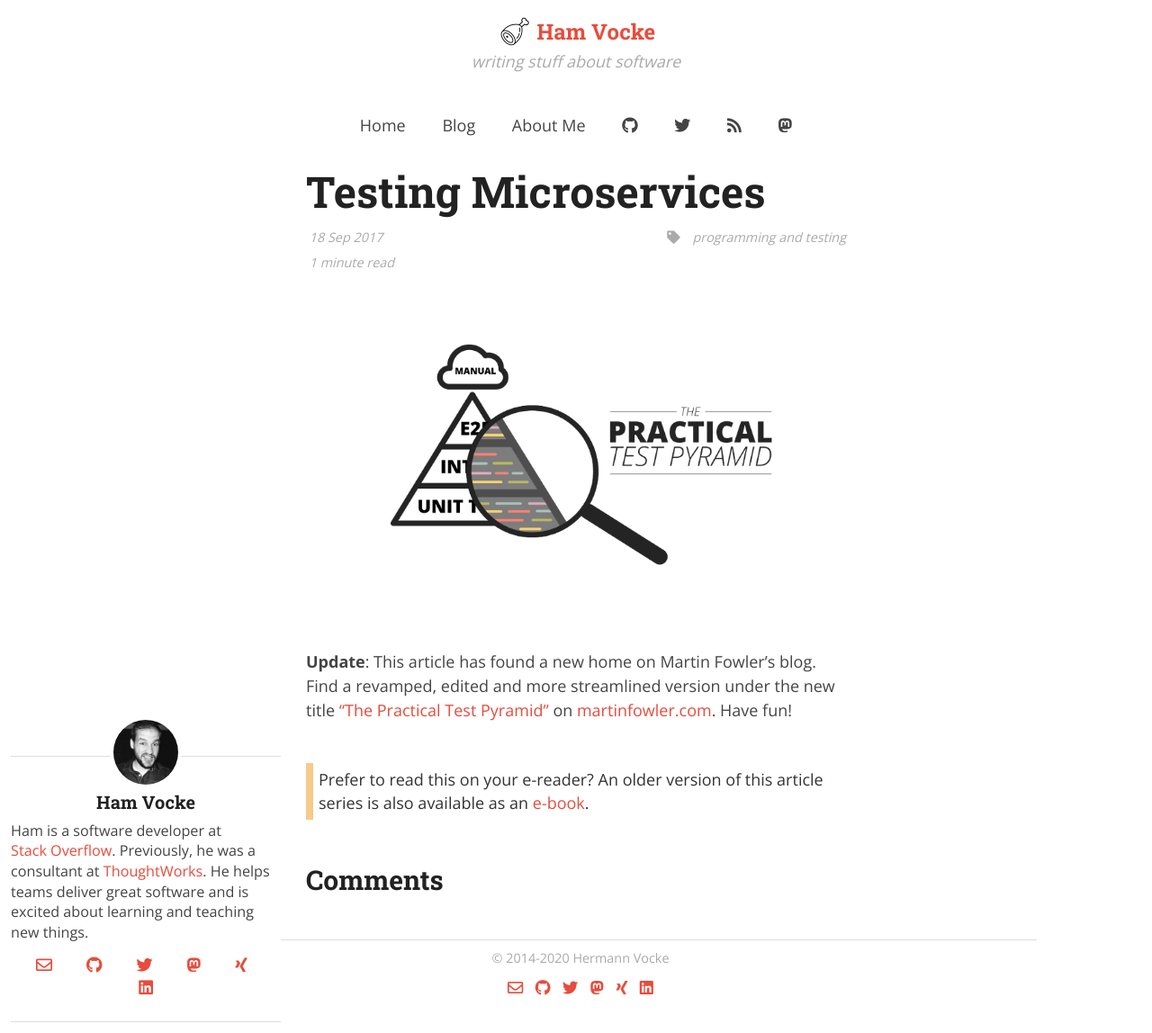
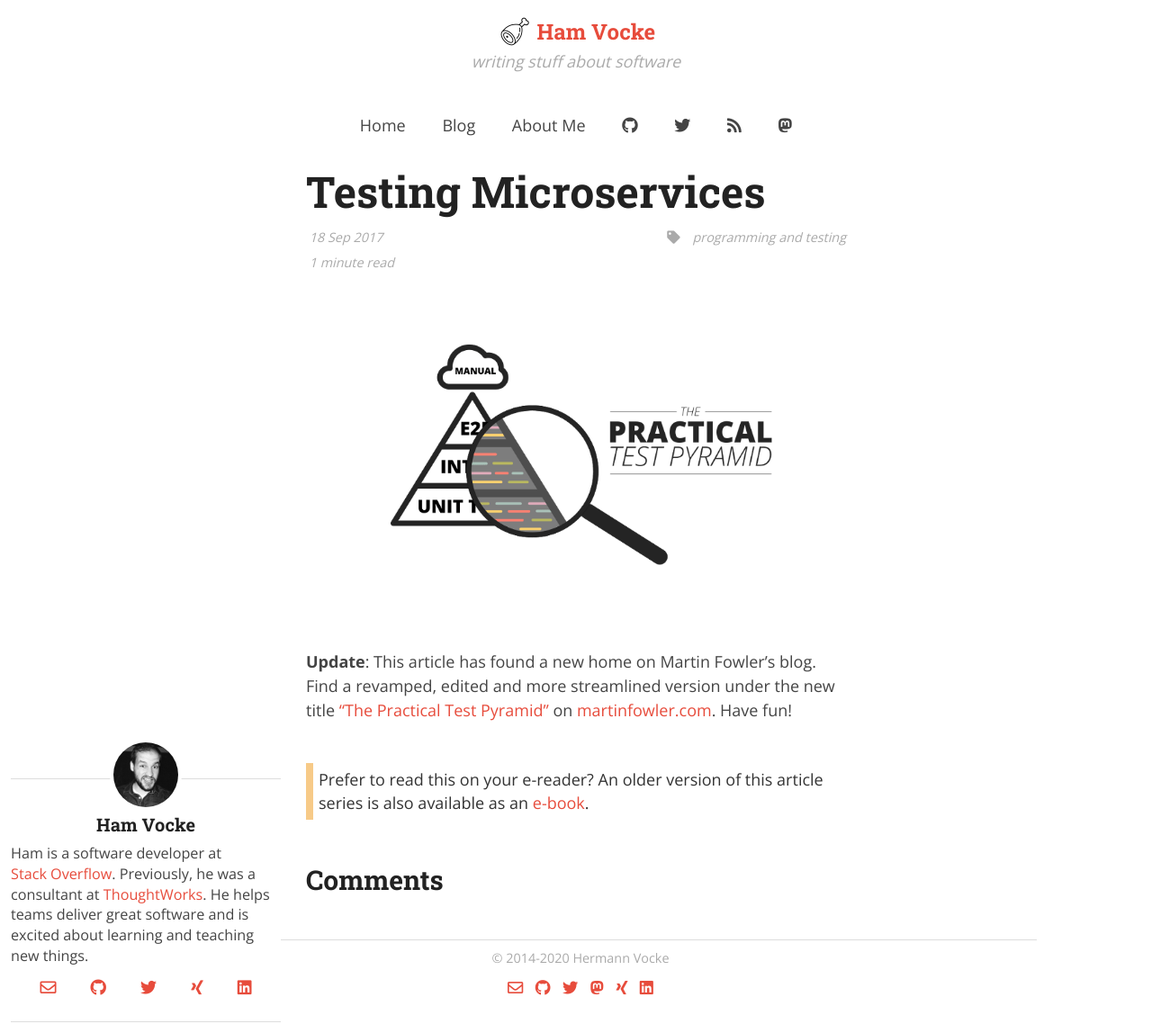
Before and after one commit to hamvocke/hamvocke.github.io, a Jekyll site: the page built from _posts/2017-09-18-testing-microservices.md, in a window 1280 px wide and 1148 px high. Shown: the whole window at 90% size. Built offline with Jekyll 4.4.1, drawn with Linux system fonts in a browser that asks for light colours; nearby versions of some CDN libraries; comment, search, counter and statistics services are not loaded.

Commit message:
remove mastodon link

```diff
--- a/_layouts/post.html
+++ b/_layouts/post.html
@@ -36,9 +36,6 @@ layout: default
       <a href="https://twitter.com/hamvocke">
         <i class="fab fa-twitter"></i>
       </a> &nbsp;
-      <a href="https://mastodon.social/@hamvocke" rel="me">
-        <i class="fab fa-mastodon"></i>
-      </a> &nbsp;
       <a href="https://www.xing.com/profile/Hermann_Vocke">
         <i class="fab fa-xing"></i>
       </a> &nbsp;
```
